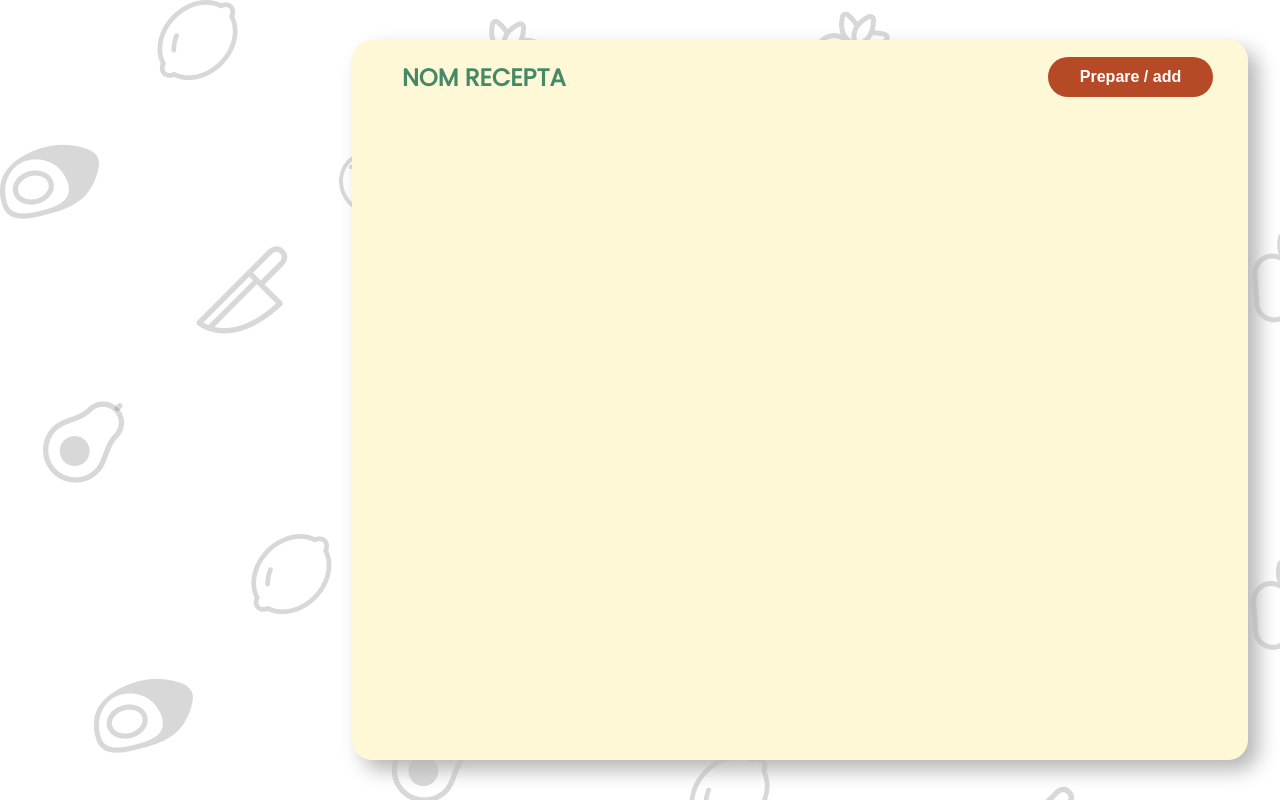
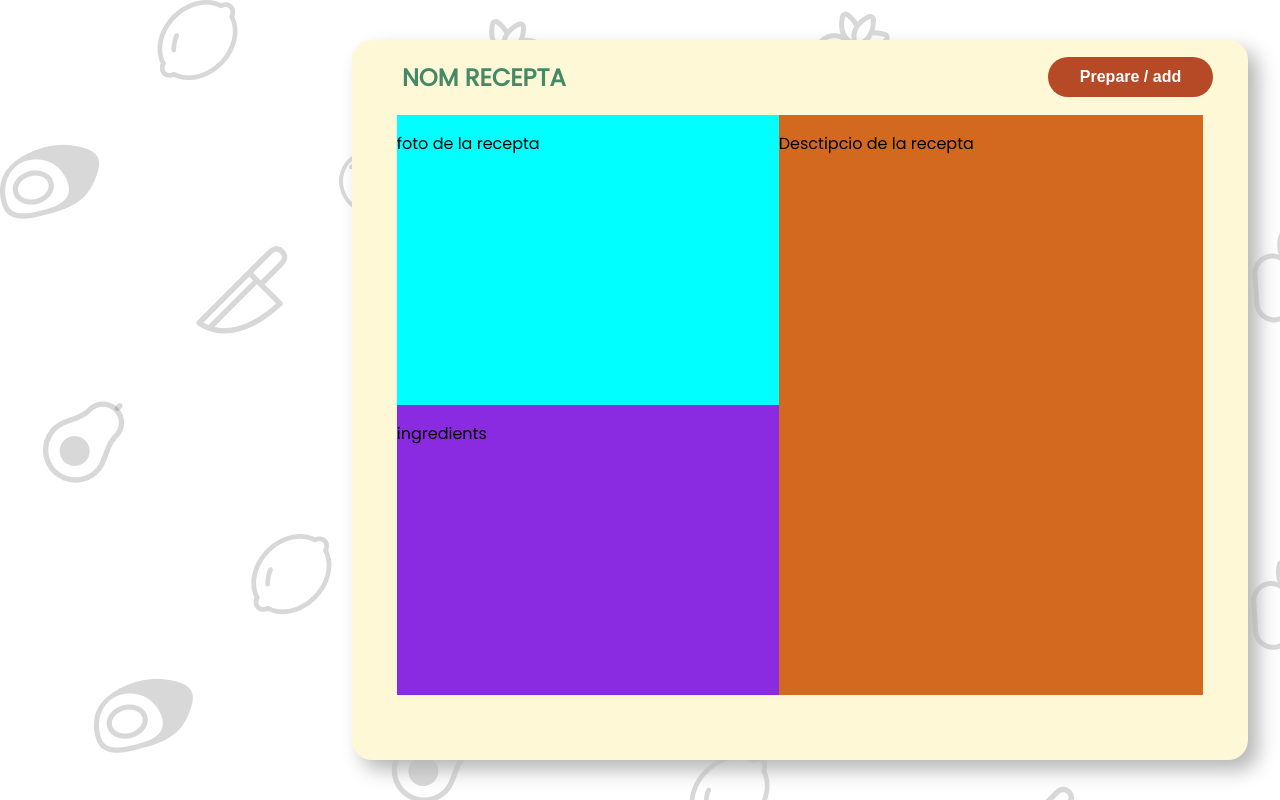
Before and after one commit to aleixcaasas/Improvised_chef, a React (Create React App) app in the folder react-app/: page /components/detailRecipe in a window 1280 px wide. Built offline with nearby package versions, Linux system fonts and the light colour scheme.

Commit message:
un altre commit xd

```diff
--- a/react-app/src/components/detailRecipe/DetailRecipe.css
+++ b/react-app/src/components/detailRecipe/DetailRecipe.css
@@ -44,30 +44,45 @@
     color: var(--green);
 }
 
-
 .prepareButt{
     margin: 0;
     margin-right: 20px;
 
 }
 
+/*a partir d aqui, son els 3 elements de info que hi ha (foto, ingredients i descripcio)*/
 
-.recipeInfo-div{
+.three-elements-div{
     display: flex;
     flex-direction: row;
+    width: 90%;
+    height: 90%;
+}
+
+.photo-ingredients-div{
+    display: flex;
+    flex-direction: column;
+    width: 90%;
+    height: 90%;
+}
+
+
+.foto-div{
+    background-color: aqua;
+    width: 100%;
+    height: 90%;
 
 }
 
-.foto_Ingredients-div{
-
+.detail-ingredients-div{
+    background-color: blueviolet;
+    width: 100%;
+    height: 90%;
 
 }
 
-.description-div{
-    /*display: flex;
-    flex-direction: column;
-    background-color: white;
-    height: 600px;
-    width: 400px;  */
-
+.detail-description-div{
+    background-color: chocolate;
+    width: 100%;
+    height: 90%;
 }
--- a/react-app/src/components/detailRecipe/DetailRecipe.js
+++ b/react-app/src/components/detailRecipe/DetailRecipe.js
@@ -9,16 +9,20 @@ export default function DetailRecipe() {
                     <div className="prepareButt-div"><button className="prepareButt" >Prepare / add</button></div>
                 </div>
 
-                <div className="recipeInfo-div">
-                    <div className="foto_Ingredients-div">
+                <div className="three-elements-div">
+                    <div className="photo-ingredients-div">
+                        <div className="foto-div">
+                            <p>foto de la recepta</p>
+                        </div>
 
+                        <div className="detail-ingredients-div">
+                            <p>ingredients</p>
+                        </div>
                     </div>
 
-
-                </div>
-
-                <div className="description-div">
-
+                    <div className="detail-description-div">
+                        <p>Desctipcio de la recepta</p>
+                    </div>
                 </div>
             </div>
         </div>
```
